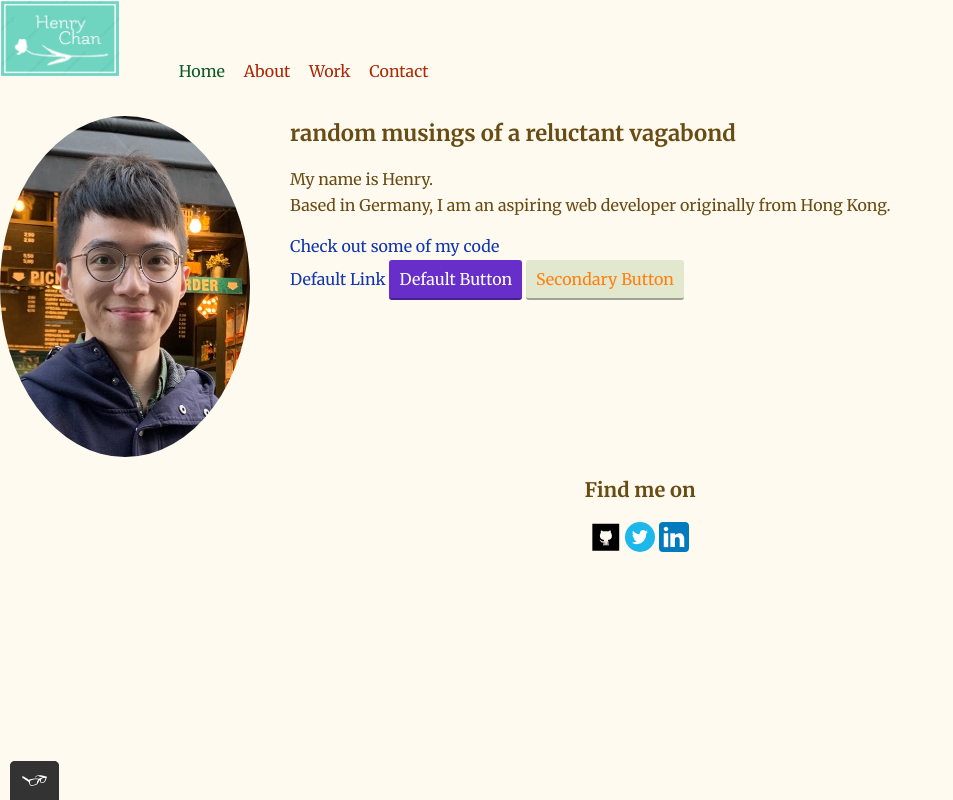
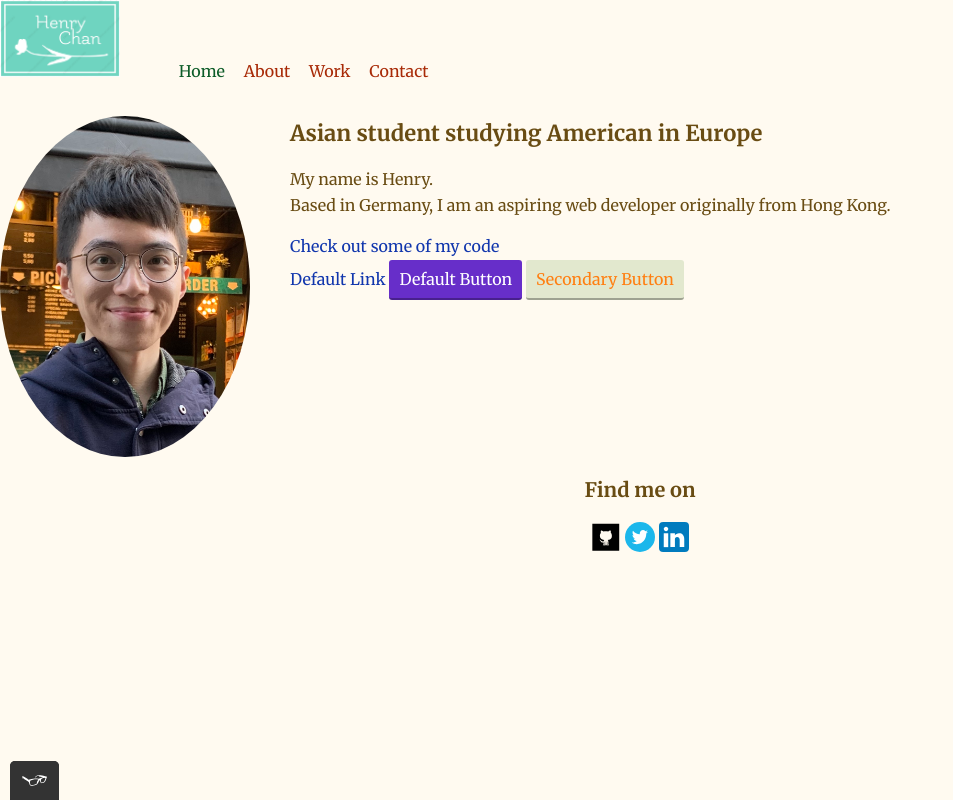
Before and after one commit to cyhhenry/portfolio-website, a plain HTML site: page index.html in a window 1280 px wide. Shown: the whole page, without its empty margins (0-953 px from the left). Drawn offline with nearby package versions, Linux system fonts and the light colour scheme.

Commit message:
Updated title of Home page

```diff
--- a/index.html
+++ b/index.html
@@ -35,7 +35,7 @@
 
   <section>
     <img src="img/profilepic.jpg" class="profile__pic" alt="A photograph of myself" >
-    <h1 class="head-title profile__text">random musings of a reluctant vagabond</h1>
+    <h1 class="head-title profile__text">Asian student studying American in Europe</h1>
     <p class="profile__text">
       My name is Henry.<br>
       Based in Germany, I am an aspiring web developer originally from Hong Kong.
```
